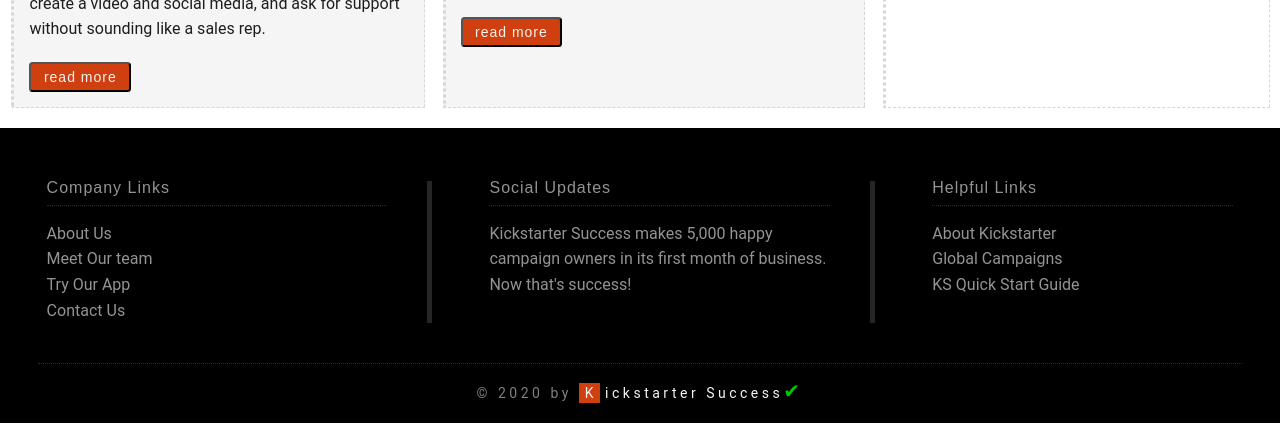
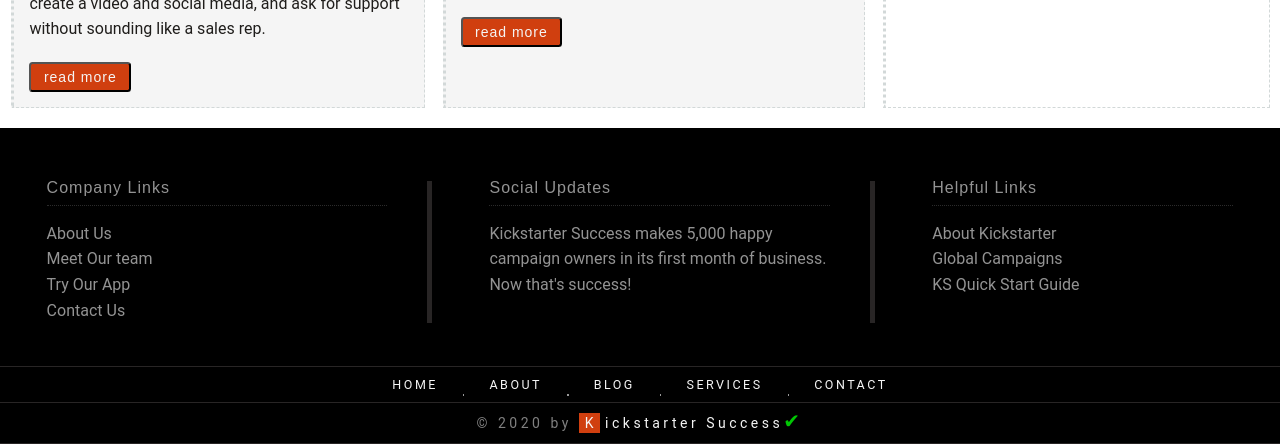
Before and after one commit to Build-Week-Kickstarter-Success-PT/UI, a plain HTML site: page index.html in a window 1280 px wide. Shown: the part 1559-2003 px from the top of the page. Before the commit the page ends 1982 px from the top, so only its background shows below. Drawn offline with Linux system fonts and the light colour scheme.

Commit message:
Complete footer HTML and CSS

```diff
--- a/css/index.css
+++ b/css/index.css
@@ -464,8 +464,10 @@ border-radius: .35rem;
 /********************************************************************************
 Footer Styles
 ********************************************************************************/
-.footer {
+.footer-container {
     background: black;
+}
+.footer-container .footer {
     width: 100%;
     text-align: center;
     left: 0;
@@ -475,32 +477,29 @@ Footer Styles
     flex-direction: row;
     align-items: center;
     justify-content: center;
+    border-bottom: 1px solid #282525;
 }
-.footer-content {
+.footer-container .footer-two {
+    width: 100%;
+    text-align: center;
+    left: 0;
+    bottom: 0;
+    padding-top: 1.15rem;
+    padding-bottom: .6rem;
+    display: flex;
+    flex-direction: row;
+    align-items: center;
+    justify-content: center;
+    border-bottom: 1px solid #282525;
+}
+.footer-container .footer .footer-content {
     display: flex;
     color: #939393;
     margin: 0 2% 2rem;
-    padding-bottom: 4rem;
+    padding-bottom: 1rem;
     justify-content: space-around;
-    border-bottom: 1px dotted #2b2b2b;
 }
-.footer-content h2  {
-    color: #939393;
-    font-size: 1.6rem;
-    font-weight: normal;
-    padding-bottom: 1rem;
-    border-bottom: 1px dotted #2b2b2b;
-}
-.footer-content a {
-    color: #939393;
-    font-size: 1.6rem;
-    font-weight: normal;
-    text-decoration: none;
-}
-.footer-content a:hover {
-    color: #D03F0F;
-}
-.footer-content .text-container {
+.footer-container .footer .footer-content .text-container {
     width:32%;
     margin-top: 4rem;
     margin-right: 4rem;
@@ -508,7 +507,23 @@ Footer Styles
     text-align: left;
     border-right: 5px solid #282525;
 }
-.footer-content .middle-text-container {
+.footer-container .footer .footer-content .text-container h2, .footer-container .footer .footer-content .middle-text-container h2  {
+    color: #939393;
+    font-size: 1.6rem;
+    font-weight: normal;
+    padding-bottom: 1rem;
+    border-bottom: 1px dotted #2b2b2b;
+}
+.footer-container .footer .footer-content .text-container a {
+    color: #939393;
+    font-size: 1.6rem;
+    font-weight: normal;
+    text-decoration: none;
+}
+.footer-container .footer .footer-content .text-container a:hover {
+    color: #D03F0F;
+}
+.footer-container .footer .footer-content .middle-text-container {
     width: 32%;
     padding-right: 4rem;
     margin-top: 4rem;
@@ -516,18 +531,20 @@ Footer Styles
     text-align: left;
     border-right: 5px solid #282525;
 }
-.footer-content .text-container:last-child {
+.footer-container .footer .footer-content .text-container:last-child {
     width: 25%;
     margin-right: 0;
     padding-right: 0;
     border-right: none;
 }
-
+.footer .copyright-container {
+    margin-top: 1rem;
+  }
 .footer .copyright-container .copyright {
   text-align: center;
   color: grey;
   font-size: 1.4rem;
-  margin-top: -2.6rem;
+  margin-top: -1.25rem;
   padding-top: 0;
   padding-bottom: 0;
   letter-spacing: .25em;
@@ -546,6 +563,32 @@ Footer Styles
     padding: .2rem .3rem .2rem .6rem;
     font-size: 1.4rem;
 }
+/***********************************************************************************************
+Footer Navigation Menu Styles
+***********************************************************************************************/
+.footer-container .footer-two .footer-nav {
+    background: black;
+}
+.footer-container .footer-two .footer-nav .footer-navbar nav {
+    margin-bottom: 0;
+    padding-top: 0;
+    padding-bottom: 0;
+}
+.footer-container .footer-two .footer-nav .footer-navbar nav a {
+    clear: both;
+    font-size: 1.25rem;
+    text-align: center;
+    margin-right: 0;
+    padding: 1rem 2.5rem;
+    text-decoration: none;
+    letter-spacing: .25rem;
+    color:whitesmoke;
+    border-right: none;
+    text-transform: uppercase;
+}
+.footer-container .footer-two .footer-nav .footer-navbar nav a:hover {
+    background: #D03F0F;
+}
 /********************************************************************************
 Media Queries
 ********************************************************************************/
--- a/index.html
+++ b/index.html
@@ -201,7 +201,8 @@
     </section><!---- End content container ------>
 
     <!---------------------- Begin Footer -------------------------------------------------->
-    <div class="footer">
+    <section class="footer-container">
+        <section class="footer">
                         <!----- Begin footer content --------------------------------------------------------->
             <section class="footer-content">
 
@@ -223,12 +224,27 @@
                     <p><a href="#">KS Quick Start Guide</a></p>
                 </div>
             </section><!------ End footer content -->
-    </div>
-    <div class="footer">
+        </section>
+        <section class="footer-two">
+            <section class="footer-nav">
+                <section class="footer-navbar">
+                    <nav>
+                        <a href="#">Home</a>
+                        <a href="#">About</a>
+                        <a href="#">Blog</a>
+                        <a href="#">Services</a>
+                        <a href="#">Contact</a>
+                    </nav>
+                </section><!-- End Footer nav bar -->
+            </section>
+        </section>
+        <section class="footer">
             <section class="copyright-container">
-            <div class="copyright">&copy; 2020 by <a href="#"><span class="dropcap">K</span>ickstarter Success</a><span class="checkmark">&#x2714;</span></div>
-        </div>
-    </div><!-- END Footer -->
+                <section class="copyright">&copy; 2020 by <a href="#"><span class="dropcap">K</span>ickstarter Success</a><span class="checkmark">&#x2714;</span>
+                </section>
+            </section>
+        </section><!-- END copyright -->
+    </section><!-- End footer -->
 
     <!-- Call the HTML include function-->
     <script>
```
Lines whose indentation alone changed are shown as unchanged.
